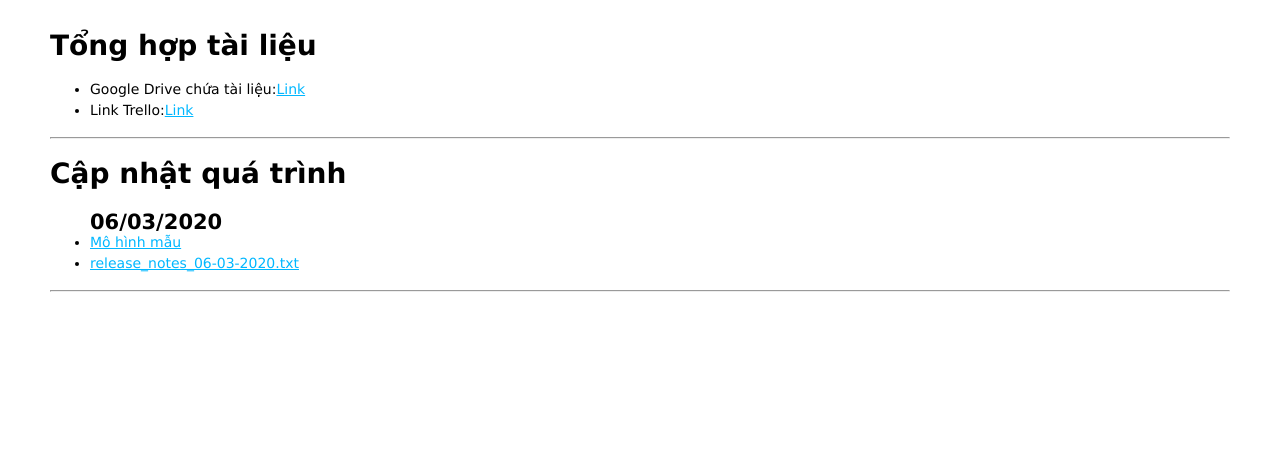
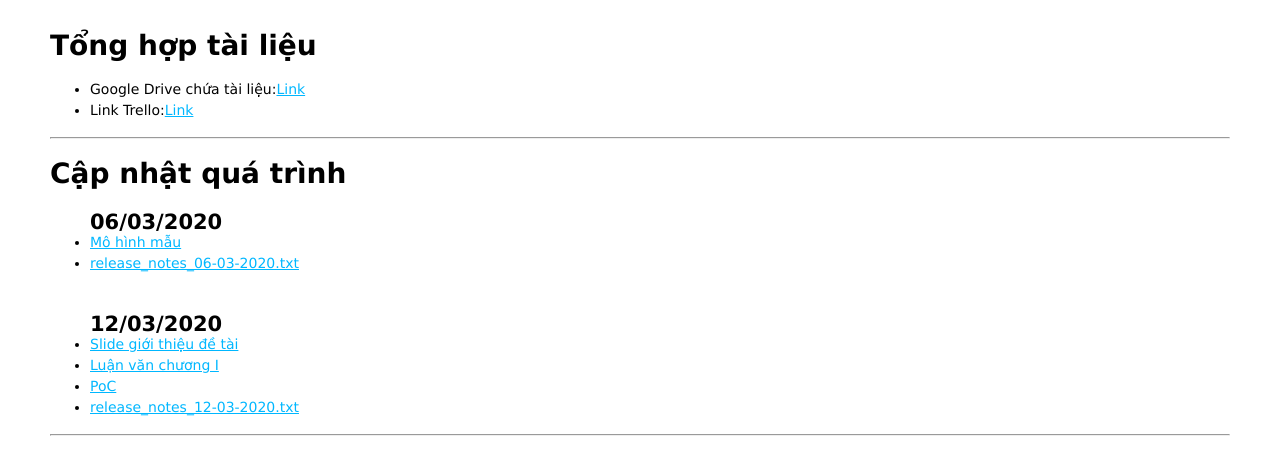
Before and after one commit to tientruongphamnhat/releasePlan, a React (Create React App) app: page / in a window 1280 px wide. Shown: the top 474 px of the page. Built offline with nearby package versions, Linux system fonts and the light colour scheme.

Commit message:
update 12/03

```diff
--- a/src/App.js
+++ b/src/App.js
@@ -119,6 +119,30 @@ class App extends React.Component {
             </Link>
           </li>
 
+          <br />
+
+          <h2>12/03/2020</h2>
+          <li>
+            <a href="https://drive.google.com/uc?export=download&id=1gE99dM0byX7Bg-QqoCJCpTaPfGY2Yxjd">
+              Slide giới thiệu đề tài
+            </a>
+          </li>
+
+          <li>
+            <a href="https://drive.google.com/uc?export=download&id=1ynXsefirPRkY9kok7UR3qa0P2lu57dR-">
+              Luận văn chương I
+            </a>
+          </li>
+
+          <li>
+            <a href="https://demokltn.herokuapp.com/">PoC</a>
+          </li>
+
+          <li>
+            <Link to="/Release_notes_12-03-2020.txt">
+              release_notes_12-03-2020.txt
+            </Link>
+          </li>
           {/* <h2>06/03/2020</h2>
           <li>
             <p>
--- a/src/index.js
+++ b/src/index.js
@@ -4,6 +4,7 @@ import './index.css';
 import App from './App';
 import { BrowserRouter as Router, Switch, Route } from 'react-router-dom';
 import Release0603 from './release-note/release-note-06-03';
+import Release1203 from './release-note/release-note-12-03';
 import * as serviceWorker from './serviceWorker';
 
 ReactDOM.render(
@@ -14,6 +15,9 @@ ReactDOM.render(
       </Route>
       <Route path="/Release_notes_06-03-2020.txt">
         <Release0603 />
+      </Route>
+      <Route path="/Release_notes_12-03-2020.txt">
+        <Release1203 />
       </Route>
       {/* <Route path="/dashboard">
         <Dashboard />
--- /dev/null
+++ b/src/release-note/release-note-12-03.js
@@ -0,0 +1,16 @@
+import React from 'react';
+import '../App.css';
+
+class Release1203 extends React.Component {
+  render() {
+    return (
+      <>
+        <p> Luận văn chương I</p>
+        <p> Slide trình bày đề tài</p>
+        <p> Poc</p>
+      </>
+    );
+  }
+}
+
+export default Release1203;
```
